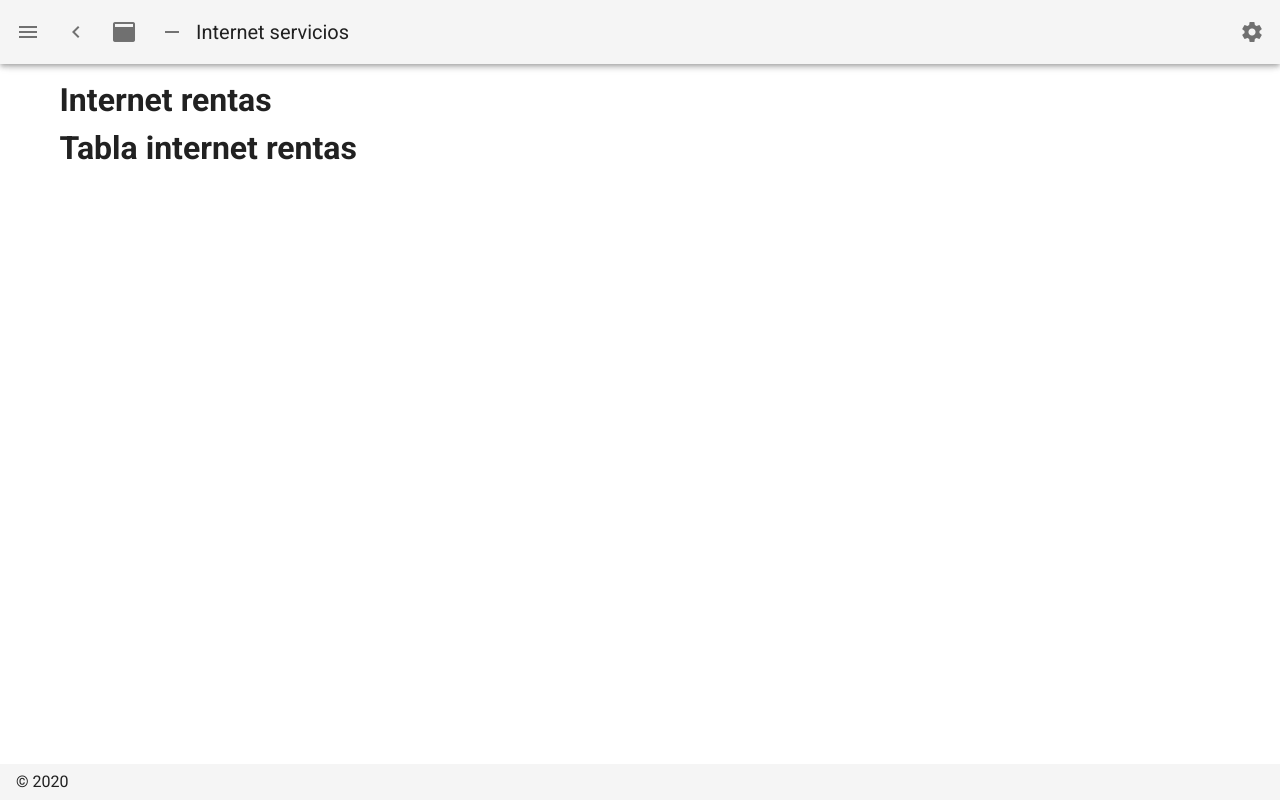
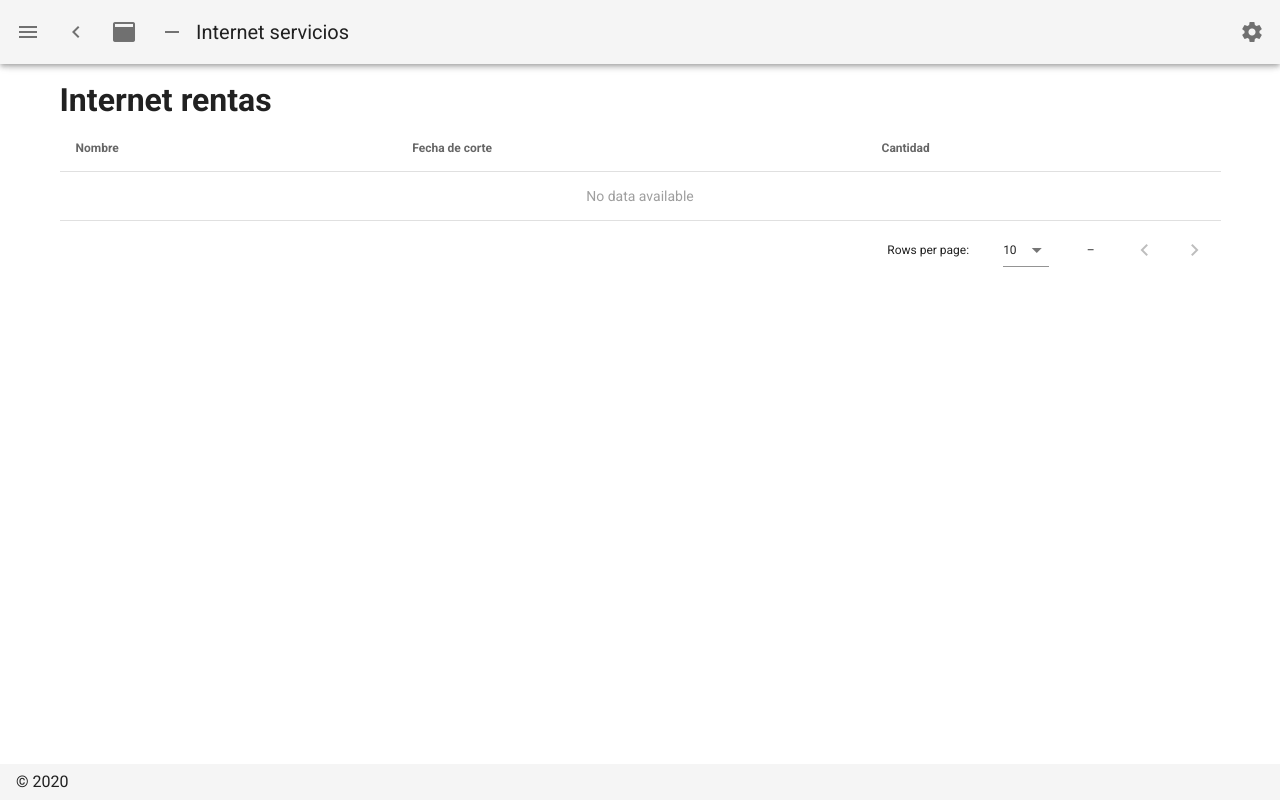
Before and after one commit to jmanuellh/internet-renta-nuxt, a Nuxt app: page /internet-rentas in a window 1280 px wide. Built offline with nearby package versions, Linux system fonts and the light colour scheme.

Commit message:
cambiado nombre tabla por crud

```diff
--- /dev/null
+++ b/components/internet-rentas-crud.vue
@@ -0,0 +1,42 @@
+<template lang="pug">
+  div
+    div
+      v-data-table(
+        :items = "internetRentas"
+        :headers = "cabeceras"
+      )
+
+</template>
+
+<script>
+export default {
+  data() {
+    return {
+    internetRentas: [],
+    cabeceras: [
+      {
+        text: "Nombre",
+        value: 'nombre'
+      },
+      {
+        text: "Fecha de corte",
+        value: "fechaCorte"
+      },
+      {
+        text: "Cantidad",
+        value: "cantidad"
+      }
+    ]
+    }
+  },
+  mounted() {
+    this.obtenerInternetRentas()
+  },
+  methods: {
+    async obtenerInternetRentas() {
+      // this.internetRentas = await $axios.$get("")
+      console.log(this.internetRentas)
+    }
+  }
+}
+</script>
--- a/components/internet-rentas-tabla.vue
+++ /dev/null
@@ -1,5 +0,0 @@
-<template lang="pug">
-  div
-    div
-      h1 Tabla internet rentas
-</template>
--- a/pages/internet-rentas.vue
+++ b/pages/internet-rentas.vue
@@ -3,5 +3,5 @@
     div
       h1 Internet rentas
     div
-      internet-rentas-tabla
+      internet-rentas-crud
 </template>
```
